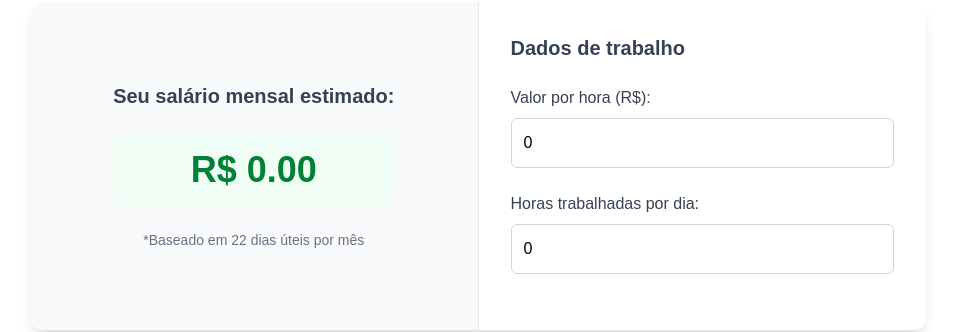
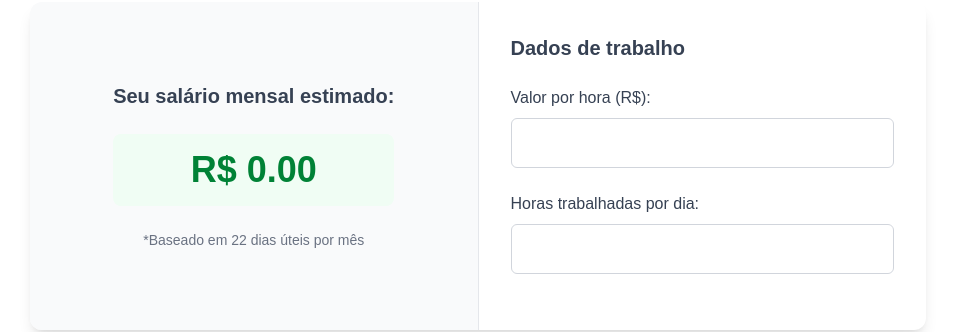
Before and after one commit to AllanDantas21/Tempus, a Next.js app: page / in a window 1280 px wide. Shown: the part 138-470 px from the top of the page, without its empty margins (162-1117 px from the left). Built offline with nearby package versions, Linux system fonts and the light colour scheme.

Commit message:
remove adjusts from input

```diff
--- a/src/components/InputField.tsx
+++ b/src/components/InputField.tsx
@@ -28,9 +28,12 @@
         min={min}
         max={max}
         step={step}
-        value={value !== undefined ? value : ''}
-        onChange={(e) => onChange(parseFloat(e.target.value) || 0)}
-        className="w-full px-3 py-3 border border-gray-300 rounded-md bg-white text-black focus:outline-none focus:ring-2 focus:ring-green-500 focus:border-transparent"
+        value={value === 0 ? '' : value}
+        onChange={(e) => {
+          const inputValue = e.target.value;
+          onChange(inputValue === '' ? 0 : parseFloat(inputValue) || 0);
+        }}
+        className="w-full px-3 py-3 border border-gray-300 rounded-md bg-white text-black focus:outline-none focus:ring-2 focus:ring-green-500 focus:border-transparent [appearance:textfield] [&::-webkit-outer-spin-button]:appearance-none [&::-webkit-inner-spin-button]:appearance-none"
       />
     </div>
   );
```
